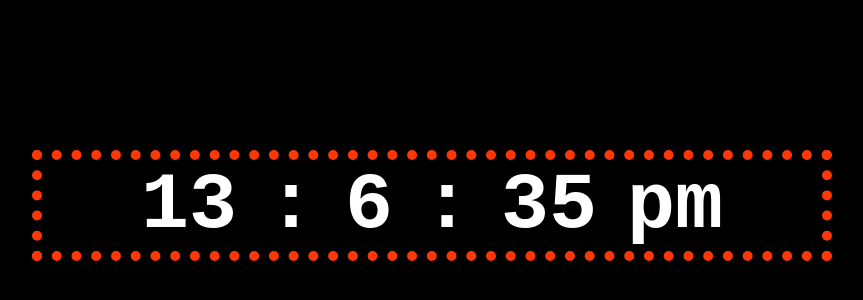
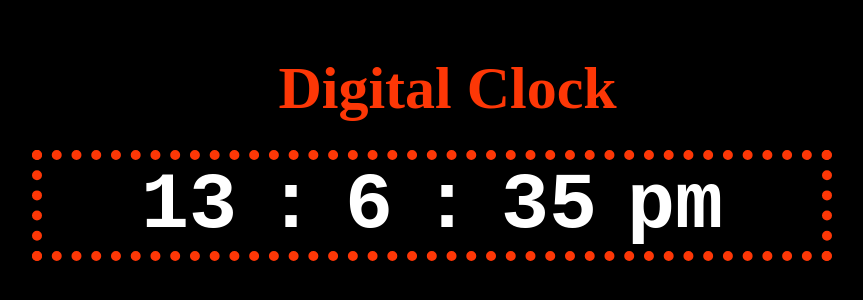
Before and after one commit to umairuk0322/Muhammad-Umair, a plain HTML site: page Digital Clock/index.html in a window 1280 px wide. Shown: the part 106-406 px from the top of the page, without its empty margins (208-1071 px from the left). Drawn offline with Linux system fonts and the light colour scheme.

Commit message:
Digital Clock

```diff
--- a/Digital Clock/index.html
+++ b/Digital Clock/index.html
@@ -9,6 +9,7 @@
 <body>
 
     <section>
+        <h1>Digital Clock</h1>
         <div>
             <p id="hour"></p>
             <p>:</p>
--- a/Digital Clock/style.css
+++ b/Digital Clock/style.css
@@ -6,6 +6,14 @@
 body{
     background-color: black;
     overflow-y: hidden;
+}
+h1{
+    color: #fd3706;
+    position: absolute;
+    top: 20%;
+    left: 38%;
+    font-size: 60px;
+
 }
 div{
     display: flex;
```
